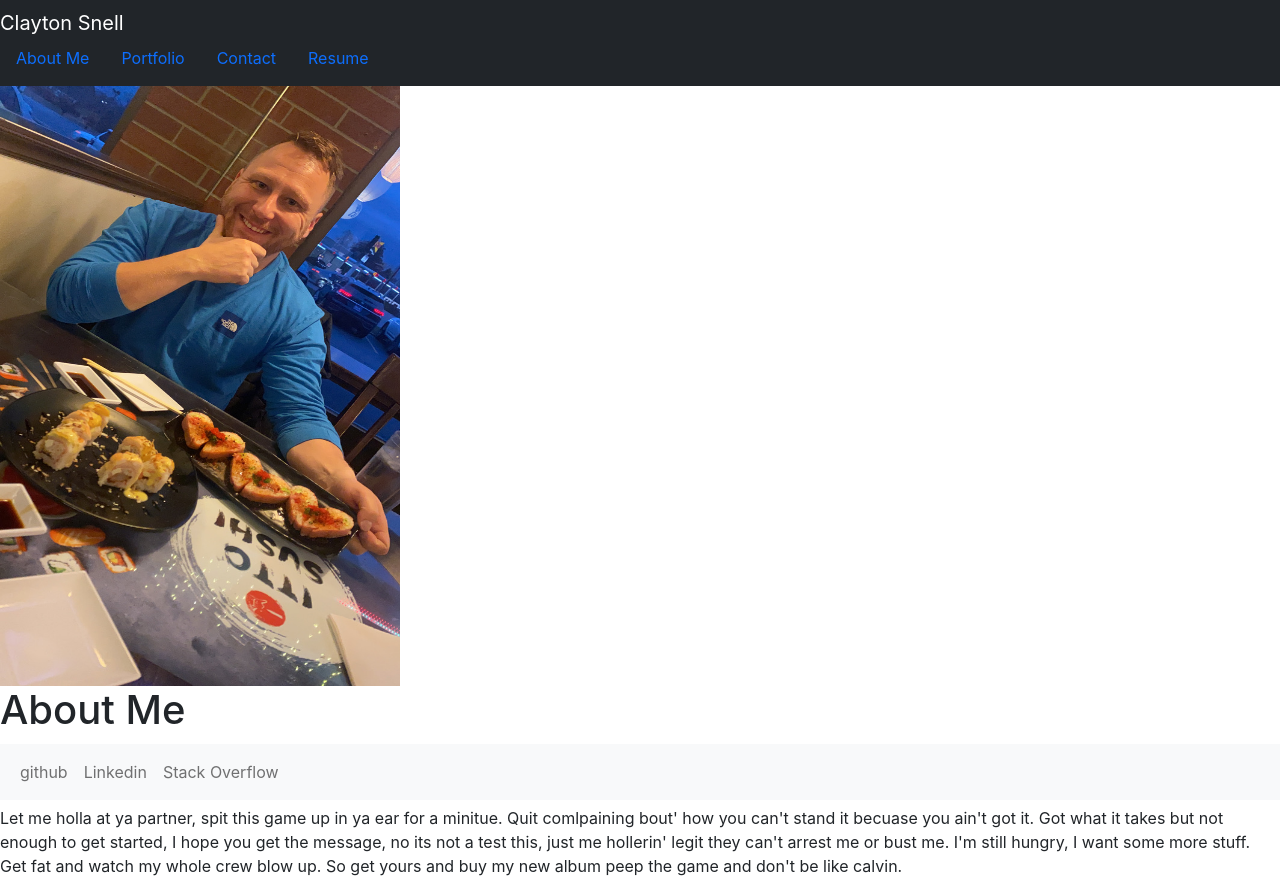
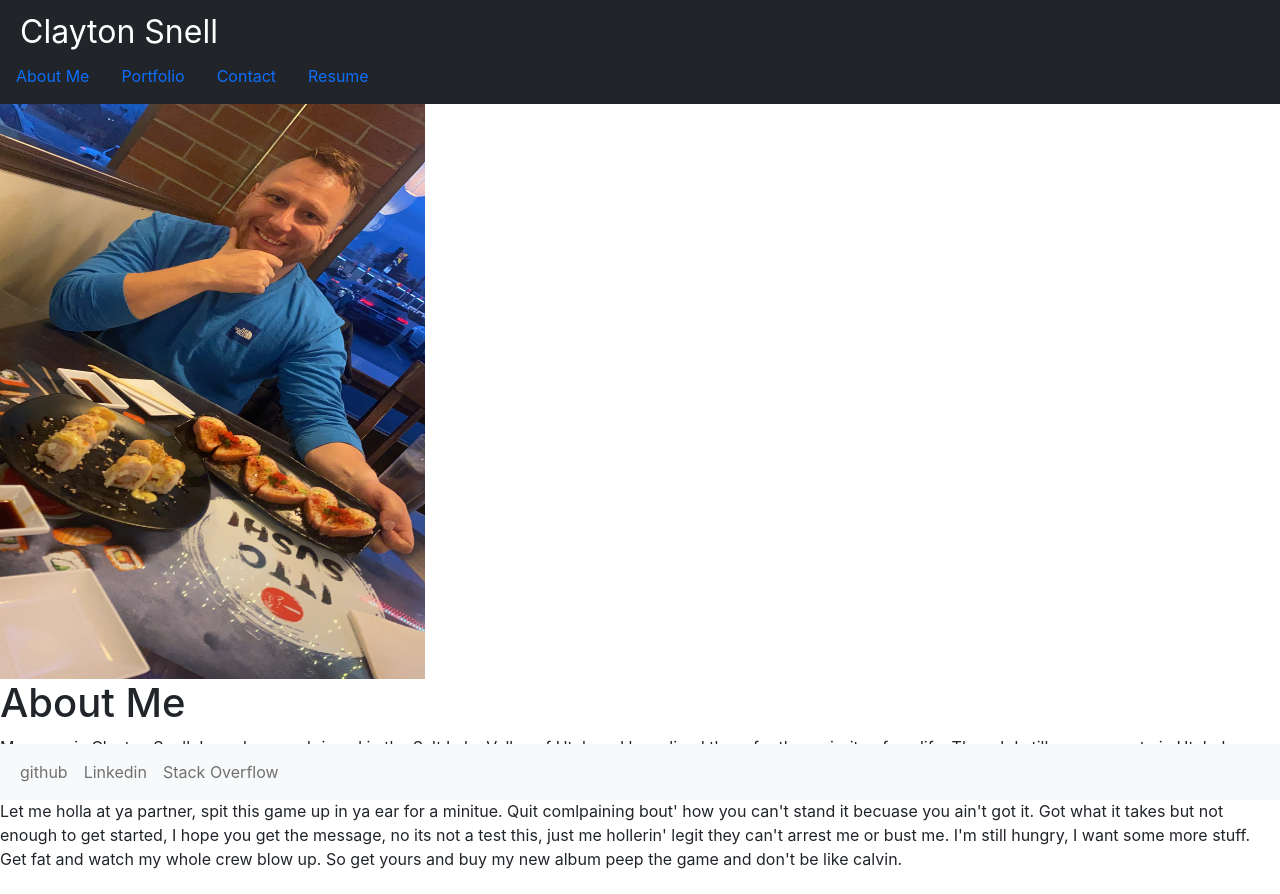
Before and after one commit to ClaytonSnell/my-totally-awesome-react-portfoilo, a React (Create React App) app: page / in a window 1280 px wide. Built offline with nearby package versions, Linux system fonts and the light colour scheme.

Commit message:
added padding, took out unnecessary imports

```diff
--- a/src/components/Header.js
+++ b/src/components/Header.js
@@ -1,8 +1,4 @@
-import Contact from '../pages/Contact';
-import { Link } from "react-router-dom";
-
-
-import React, { useState } from 'react';
+import React from 'react';
 import {
   Collapse,
   Navbar,
@@ -11,11 +7,6 @@ import {
   Nav,
   NavItem,
   NavLink,
-  UncontrolledDropdown,
-  DropdownToggle,
-  DropdownMenu,
-  DropdownItem,
-  NavbarText,
 } from 'reactstrap';
 
 const args = {
@@ -27,20 +18,26 @@ const args = {
   container: "flex"
 }
 
+const styles = {
+  brand: {
+    fontSize: '200%',
+    padding: '20px'
+  }
+}
+
 export default function Header({ currentPage, handlePageChange }) {
-  const [showNavRight, setShowNavRight] = useState(false);
 
   return (
     <div>
       <Navbar {...args}>
-        <NavbarBrand href="">Clayton Snell</NavbarBrand>
-        <NavbarToggler  />
+        <NavbarBrand href="" style={styles.brand}>Clayton Snell</NavbarBrand>
+        <NavbarToggler />
         <Collapse navbar>
           <Nav pills >
             <NavItem className='navCust' >
               <NavLink
-           aria-current='page' href='#about' onClick={() => handlePageChange('About')} className={currentPage === 'About'}>
-           About Me
+                aria-current='page' href='#about' onClick={() => handlePageChange('About')} className={currentPage === 'About'}>
+                About Me
               </NavLink>
             </NavItem>
             <NavItem>
@@ -52,10 +49,10 @@ export default function Header({ currentPage, handlePageChange }) {
               <NavLink
                 href='#contact' onClick={() => handlePageChange('Contact')} className={currentPage === 'Contact'}>
                 Contact
-                </NavLink>
+              </NavLink>
             </NavItem>
             <NavItem>
-            <NavLink href='#resume' onClick={() => handlePageChange('Resume')} className={currentPage === 'Resume'}>
+              <NavLink href='#resume' onClick={() => handlePageChange('Resume')} className={currentPage === 'Resume'}>
                 Resume
               </NavLink>
             </NavItem>
--- a/src/pages/About.js
+++ b/src/pages/About.js
@@ -2,8 +2,8 @@ import image from '../../src/media/profile.jpeg'
 
 const styles = {
   card: {
-    width:'400px',
-    height:'600px'
+    width:'425px',
+    height:'575px'
   },
 }
 
```
